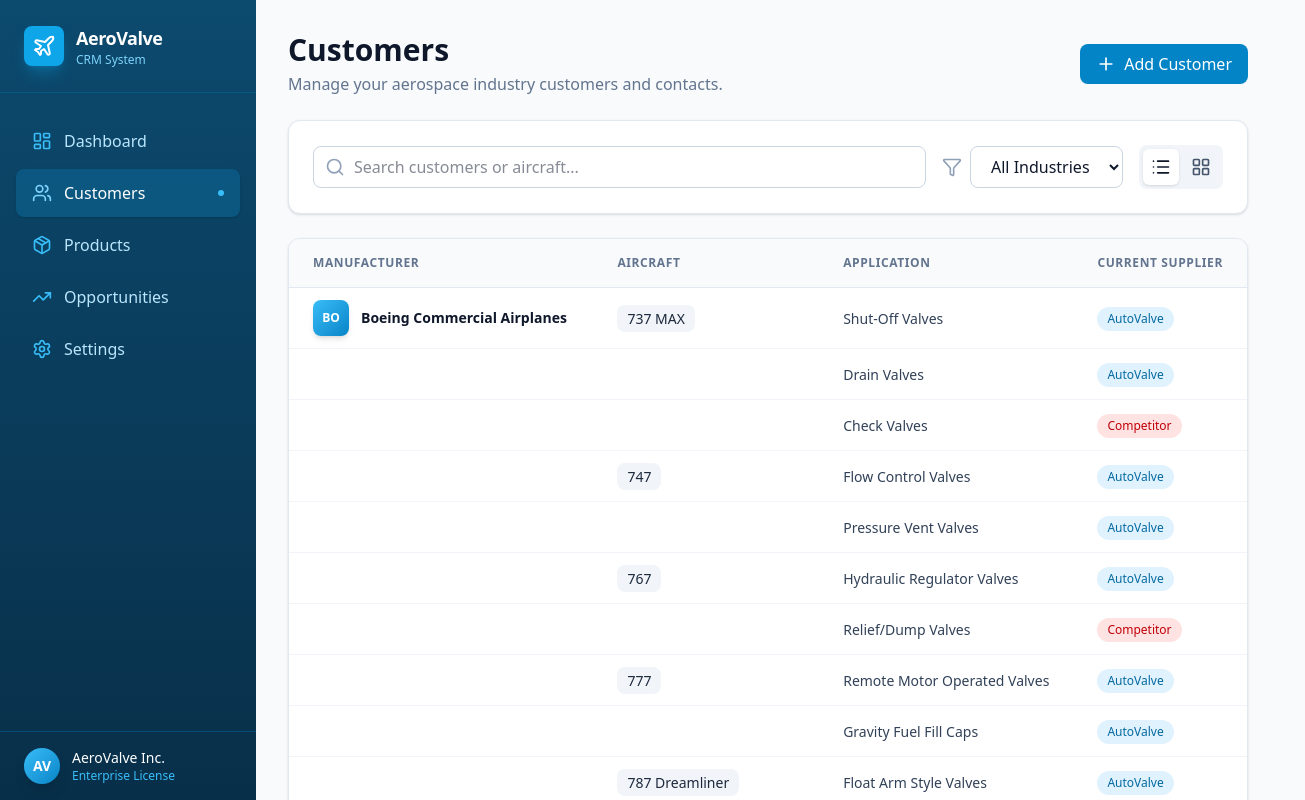
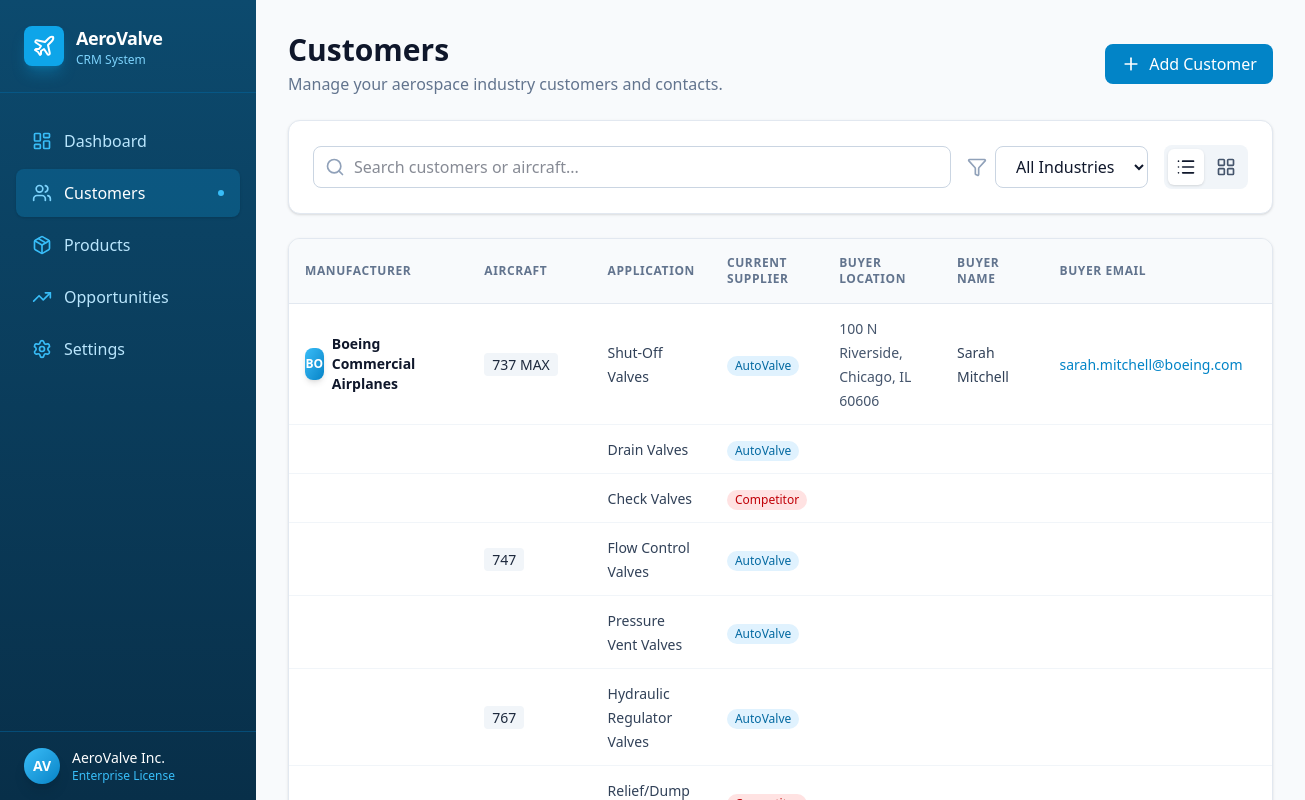
Before and after one commit to support163/avicrm, a React (Vite) app: page /customers in a window 1280 px wide. Shown: the top 800 px of the page, 1305 px wide, since content can reach past the window. Built offline with nearby package versions, Linux system fonts and the light colour scheme.

Commit message:
Add buyer location, name, and email columns to Customers table
- Add Buyer Location column showing customer address
- Add Buyer Name column showing contact name
- Add Buyer Email column with clickable mailto link
- Reduce column padding for better fit with 7 columns

```diff
--- a/src/pages/Customers.tsx
+++ b/src/pages/Customers.tsx
@@ -283,17 +283,26 @@ export default function Customers() {
             <table className="w-full">
               <thead className="bg-slate-50 border-b border-slate-200">
                 <tr>
-                  <th className="px-6 py-4 text-left text-xs font-semibold text-slate-500 uppercase tracking-wider">
+                  <th className="px-4 py-4 text-left text-xs font-semibold text-slate-500 uppercase tracking-wider">
                     Manufacturer
                   </th>
-                  <th className="px-6 py-4 text-left text-xs font-semibold text-slate-500 uppercase tracking-wider">
+                  <th className="px-4 py-4 text-left text-xs font-semibold text-slate-500 uppercase tracking-wider">
                     Aircraft
                   </th>
-                  <th className="px-6 py-4 text-left text-xs font-semibold text-slate-500 uppercase tracking-wider">
+                  <th className="px-4 py-4 text-left text-xs font-semibold text-slate-500 uppercase tracking-wider">
                     Application
                   </th>
-                  <th className="px-6 py-4 text-left text-xs font-semibold text-slate-500 uppercase tracking-wider">
+                  <th className="px-4 py-4 text-left text-xs font-semibold text-slate-500 uppercase tracking-wider">
                     Current Supplier
+                  </th>
+                  <th className="px-4 py-4 text-left text-xs font-semibold text-slate-500 uppercase tracking-wider">
+                    Buyer Location
+                  </th>
+                  <th className="px-4 py-4 text-left text-xs font-semibold text-slate-500 uppercase tracking-wider">
+                    Buyer Name
+                  </th>
+                  <th className="px-4 py-4 text-left text-xs font-semibold text-slate-500 uppercase tracking-wider">
+                    Buyer Email
                   </th>
                 </tr>
               </thead>
@@ -310,38 +319,61 @@ export default function Customers() {
                         }}
                         className="hover:bg-slate-50 cursor-pointer transition-colors"
                       >
-                        <td className="px-6 py-3">
+                        <td className="px-4 py-3">
                           {acIndex === 0 && appIndex === 0 ? (
-                            <div className="flex items-center gap-3">
-                              <div className="w-9 h-9 rounded-lg bg-gradient-to-br from-aerospace-400 to-aerospace-600 flex items-center justify-center text-white font-bold text-xs shadow-md">
+                            <div className="flex items-center gap-2">
+                              <div className="w-8 h-8 rounded-lg bg-gradient-to-br from-aerospace-400 to-aerospace-600 flex items-center justify-center text-white font-bold text-xs shadow-md">
                                 {customer.companyName.substring(0, 2).toUpperCase()}
                               </div>
-                              <div>
-                                <p className="font-semibold text-slate-900 text-sm">{customer.companyName}</p>
-                              </div>
+                              <p className="font-semibold text-slate-900 text-sm">{customer.companyName}</p>
                             </div>
                           ) : null}
                         </td>
-                        <td className="px-6 py-3">
+                        <td className="px-4 py-3">
                           {appIndex === 0 ? (
-                            <span className="text-sm font-medium text-slate-800 px-2.5 py-1 bg-slate-100 rounded-lg">
+                            <span className="text-sm font-medium text-slate-800 px-2 py-0.5 bg-slate-100 rounded">
                               {aircraft.name}
                             </span>
                           ) : null}
                         </td>
-                        <td className="px-6 py-3">
+                        <td className="px-4 py-3">
                           <span className="text-sm text-slate-700">
                             {app.name}
                           </span>
                         </td>
-                        <td className="px-6 py-3">
+                        <td className="px-4 py-3">
                           <span
-                            className={`inline-flex items-center px-2.5 py-1 rounded-full text-xs font-medium ${getSupplierBadge(
+                            className={`inline-flex items-center px-2 py-0.5 rounded-full text-xs font-medium ${getSupplierBadge(
                               app.supplier
                             )}`}
                           >
                             {app.supplier}
                           </span>
+                        </td>
+                        <td className="px-4 py-3">
+                          {acIndex === 0 && appIndex === 0 ? (
+                            <span className="text-sm text-slate-600">
+                              {customer.address}
+                            </span>
+                          ) : null}
+                        </td>
+                        <td className="px-4 py-3">
+                          {acIndex === 0 && appIndex === 0 ? (
+                            <span className="text-sm text-slate-700 font-medium">
+                              {customer.contactName}
+                            </span>
+                          ) : null}
+                        </td>
+                        <td className="px-4 py-3">
+                          {acIndex === 0 && appIndex === 0 ? (
+                            <a
+                              href={`mailto:${customer.email}`}
+                              onClick={(e) => e.stopPropagation()}
+                              className="text-sm text-aerospace-600 hover:text-aerospace-700 hover:underline"
+                            >
+                              {customer.email}
+                            </a>
+                          ) : null}
                         </td>
                       </tr>
                     ))
```
